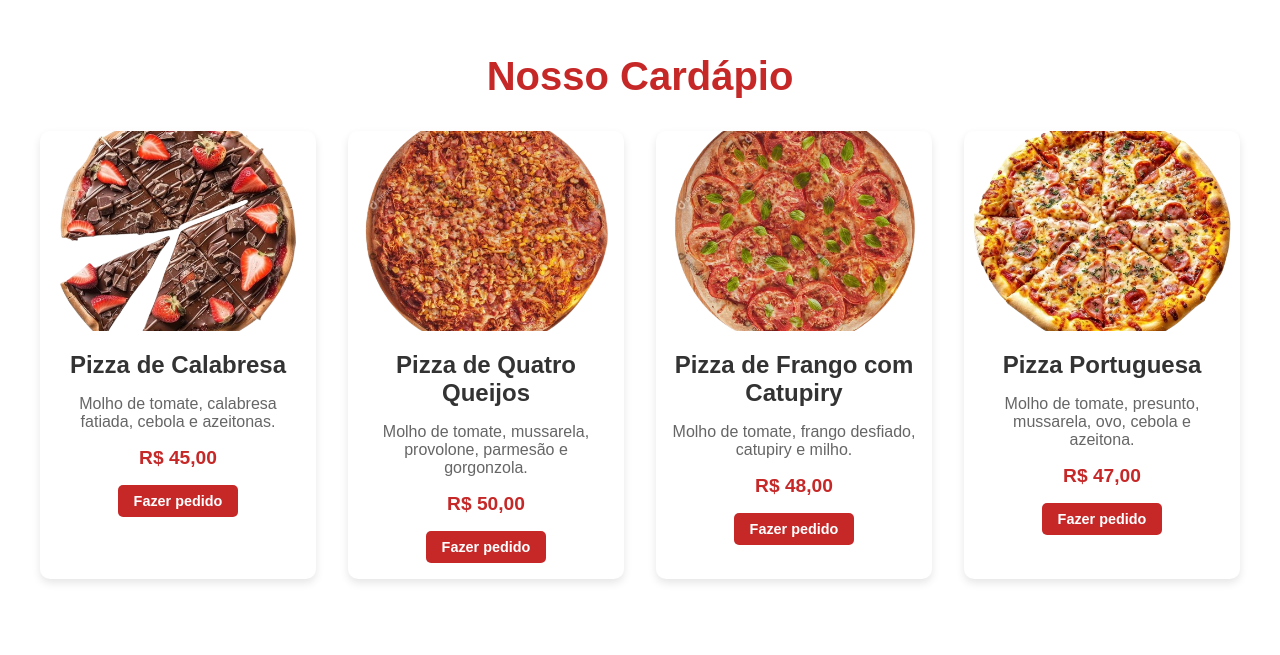
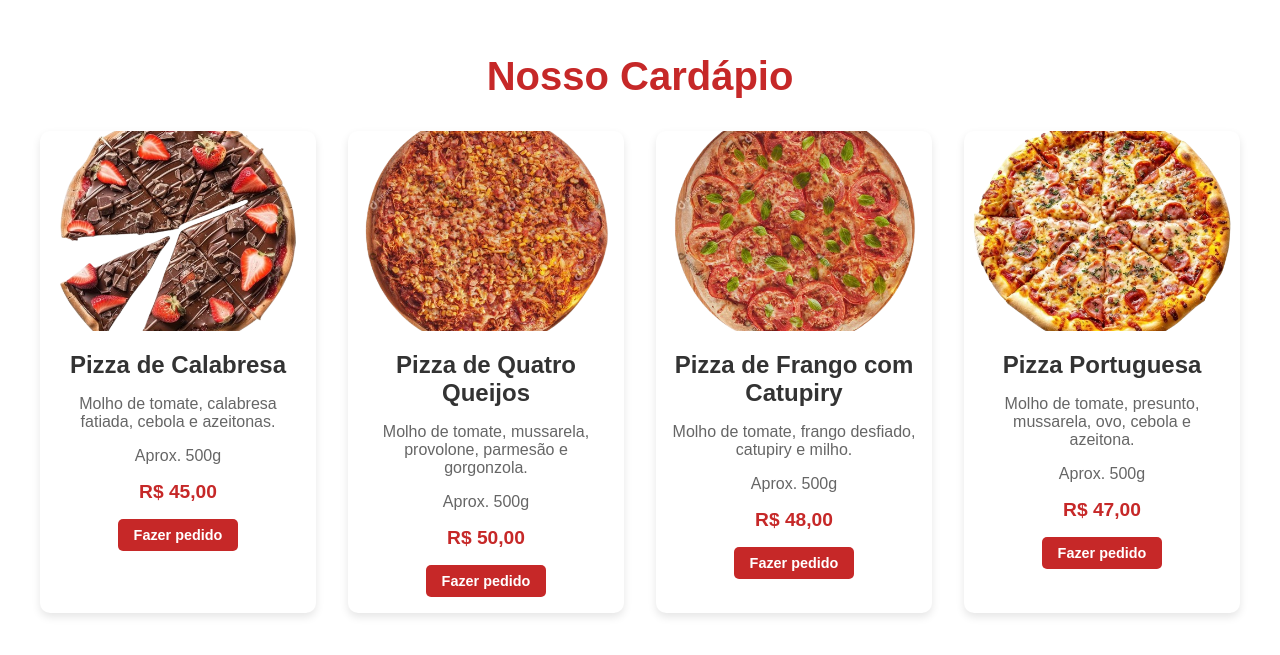
Before and after one commit to EstudanteErick/Pizzaria-3, a plain HTML site: page index.html in a window 1280 px wide. Shown: the part 1540-2195 px from the top of the page. Drawn offline with Linux system fonts and the light colour scheme.

Commit message:
informaçãoes adicionadas

```diff
--- /dev/null
+++ b/data.js
@@ -0,0 +1,34 @@
+const menuData = [
+    {
+        "img": "Imagens/Pizza1.png",
+        "alt": "Pizza de Calabresa",
+        "title": "Pizza de Calabresa",
+        "description": "Molho de tomate, calabresa fatiada, cebola e azeitonas.",
+        "price": "R$ 45,00",
+        "weight": "Aprox. 500g"
+    },
+    {
+        "img": "Imagens/Pizza2.png",
+        "alt": "Pizza de Quatro Queijos",
+        "title": "Pizza de Quatro Queijos",
+        "description": "Molho de tomate, mussarela, provolone, parmesão e gorgonzola.",
+        "price": "R$ 50,00",
+        "weight": "Aprox. 500g"
+    },
+    {
+        "img": "Imagens/Pizza3.png",
+        "alt": "Pizza de Frango com Catupiry",
+        "title": "Pizza de Frango com Catupiry",
+        "description": "Molho de tomate, frango desfiado, catupiry e milho.",
+        "price": "R$ 48,00",
+        "weight": "Aprox. 500g"
+    },
+    {
+        "img": "Imagens/Pizza4.png",
+        "alt": "Pizza Portuguesa",
+        "title": "Pizza Portuguesa",
+        "description": "Molho de tomate, presunto, mussarela, ovo, cebola e azeitona.",
+        "price": "R$ 47,00",
+        "weight": "Aprox. 500g"
+    }
+];
--- a/index.html
+++ b/index.html
@@ -50,38 +50,12 @@
         <section class="menu">
             <h2 class="menu-title">Nosso Cardápio</h2>
             <div class="menu-grid">
-                <div class="menu-item">
-                    <img src="Imagens/Pizza1.png" alt="Pizza de Calabresa">
-                    <h3>Pizza de Calabresa</h3>
-                    <p>Molho de tomate, calabresa fatiada, cebola e azeitonas.</p>
-                    <span class="price">R$ 45,00</span>
-                    <a href="#" class="btn btn-small">Fazer pedido</a>
-                </div>
-                <div class="menu-item">
-                    <img src="Imagens/Pizza2.png" alt="Pizza de Quatro Queijos">
-                    <h3>Pizza de Quatro Queijos</h3>
-                    <p>Molho de tomate, mussarela, provolone, parmesão e gorgonzola.</p>
-                    <span class="price">R$ 50,00</span>
-                    <a href="#" class="btn btn-small">Fazer pedido</a>
-                </div>
-                <div class="menu-item">
-                    <img src="Imagens/Pizza3.png" alt="Pizza de Frango com Catupiry">
-                    <h3>Pizza de Frango com Catupiry</h3>
-                    <p>Molho de tomate, frango desfiado, catupiry e milho.</p>
-                    <span class="price">R$ 48,00</span>
-                    <a href="#" class="btn btn-small">Fazer pedido</a>
-                </div>
-                <div class="menu-item">
-                    <img src="Imagens/Pizza4.png" alt="Pizza Portuguesa">
-                    <h3>Pizza Portuguesa</h3>
-                    <p>Molho de tomate, presunto, mussarela, ovo, cebola e azeitona.</p>
-                    <span class="price">R$ 47,00</span>
-                    <a href="#" class="btn btn-small">Fazer pedido</a>
-                </div>
+                <!-- O conteúdo do menu será gerado dinamicamente pelo menu.js -->
             </div>
         </section>
     </main>
 
+    <script src="data.js"></script>
     <script src="menu.js"></script>
 </body>
 </html>
--- a/menu.js
+++ b/menu.js
@@ -1,6 +1,47 @@
 const mobileMenuIcon = document.querySelector('.mobile-menu-icon');
 const navMenu = document.querySelector('.nav-menu');
+const menuGrid = document.querySelector('.menu-grid');
 
+// Carrega os dados do menu do arquivo data.js
+function loadMenu() {
+    menuData.forEach(item => {
+        const menuItem = document.createElement('div');
+        menuItem.classList.add('menu-item');
+
+        const img = document.createElement('img');
+        img.src = item.img;
+        img.alt = item.alt;
+        menuItem.appendChild(img);
+
+        const h3 = document.createElement('h3');
+        h3.textContent = item.title;
+        menuItem.appendChild(h3);
+
+        const p = document.createElement('p');
+        p.textContent = item.description;
+        menuItem.appendChild(p);
+
+        const weight = document.createElement('p');
+        weight.classList.add('weight');
+        weight.textContent = item.weight;
+        menuItem.appendChild(weight);
+
+        const price = document.createElement('span');
+        price.classList.add('price');
+        price.textContent = item.price;
+        menuItem.appendChild(price);
+
+        const link = document.createElement('a');
+        link.href = '#';
+        link.classList.add('btn', 'btn-small');
+        link.textContent = 'Fazer pedido';
+        menuItem.appendChild(link);
+
+        menuGrid.appendChild(menuItem);
+    });
+}
+
+// Event listener para o ícone do menu mobile
 mobileMenuIcon.addEventListener('click', () => {
     navMenu.classList.toggle('active');
     const icon = mobileMenuIcon.querySelector('.icon');
@@ -10,3 +51,6 @@ mobileMenuIcon.addEventListener('click', () => {
         icon.src = 'Imagens/menu_white_36dp.svg';
     }
 });
+
+// Carrega o menu quando a página é carregada
+window.addEventListener('DOMContentLoaded', loadMenu);
```
